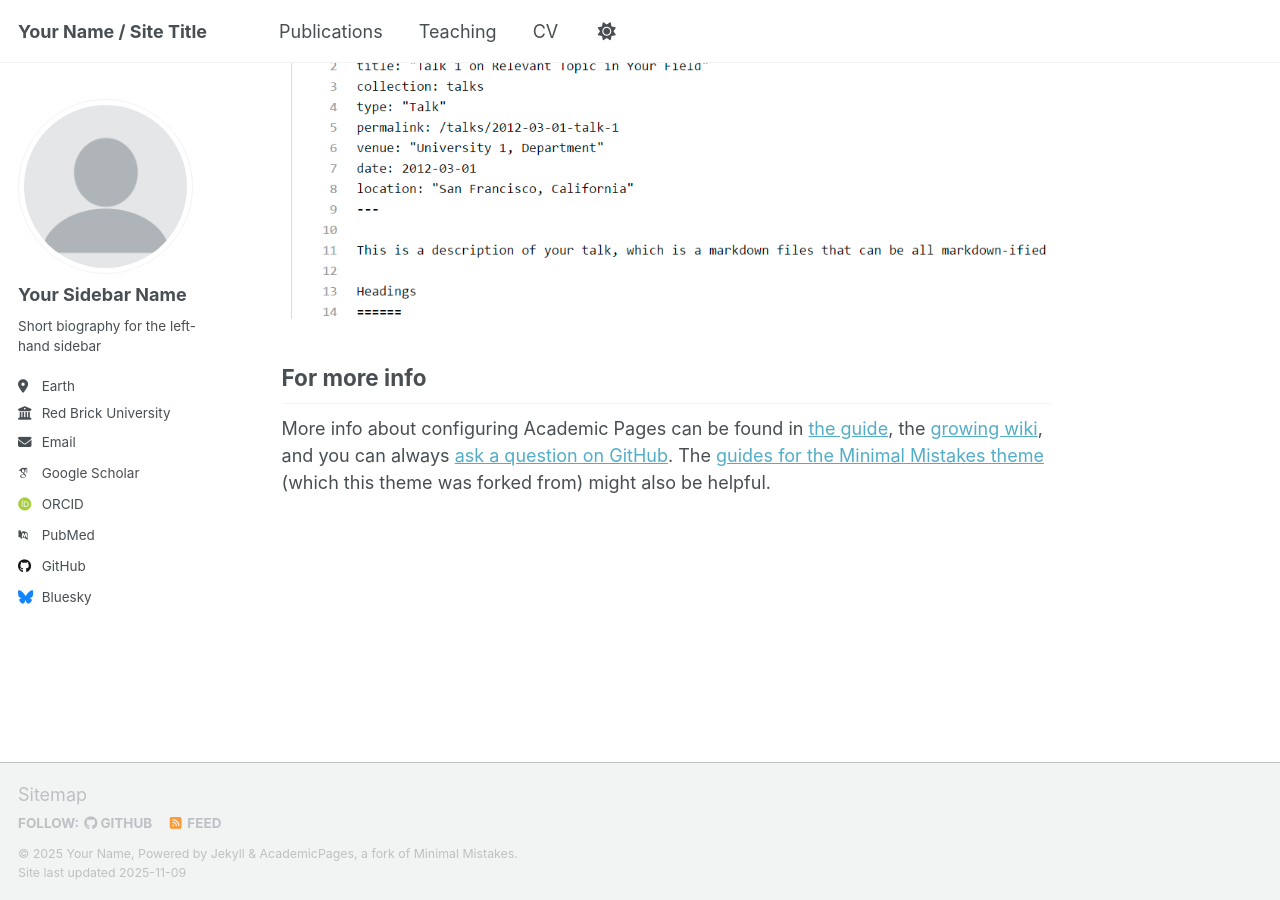
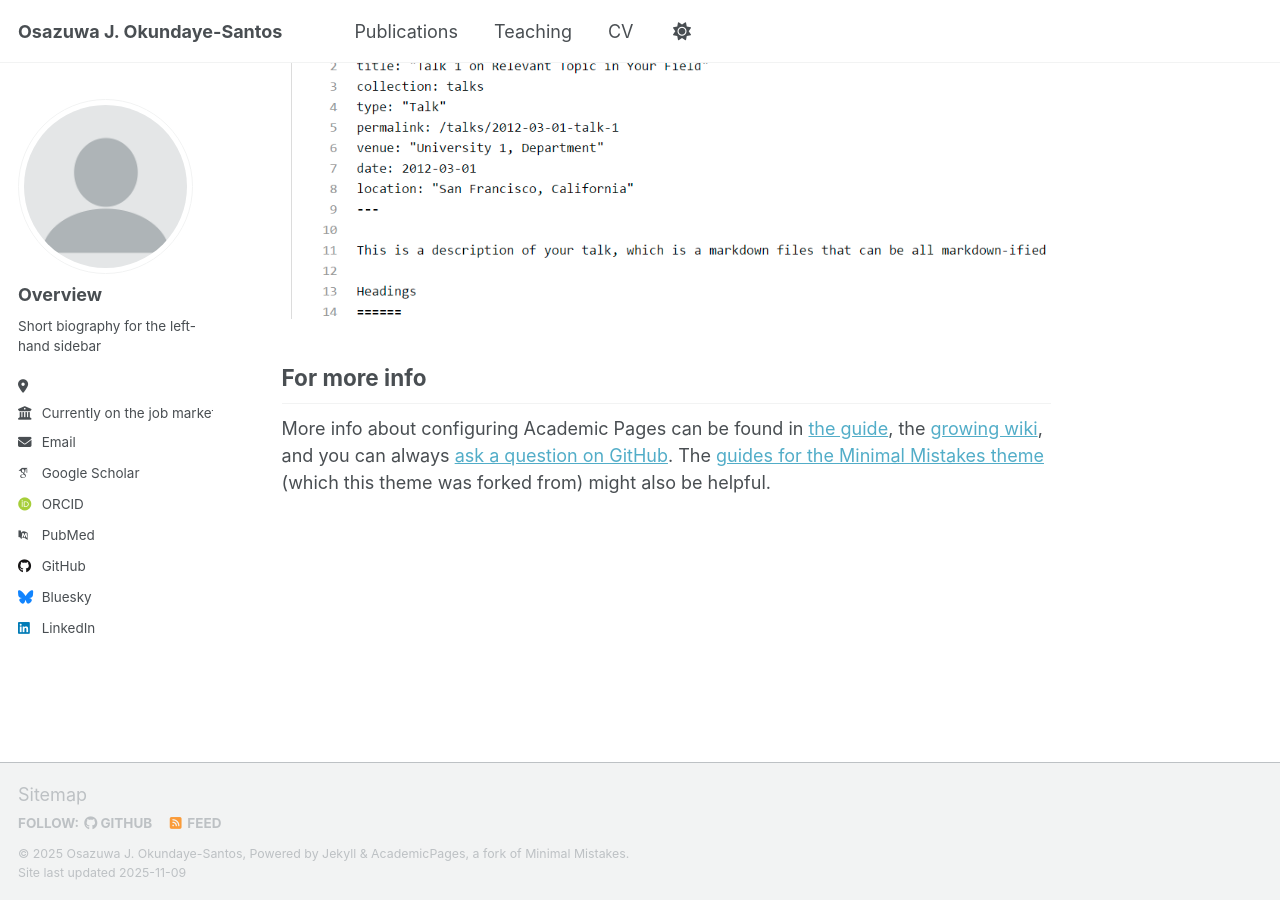
Before and after one commit to Awuzaso/awuzaso.github.io, a Jekyll site: the page built from _pages/about.md, in a window 1280 px wide and 900 px high, scrolled down 2852 px. Built offline with Jekyll 4.4.1, drawn with Linux system fonts in a browser that asks for light colours; some web fonts are replaced; a script that is not in the unit is left out.

Commit message:
Updated congig.yml

```diff
--- a/_config.yml
+++ b/_config.yml
@@ -9,11 +9,11 @@
 # Basic Site Settings
 locale                   : "en-US"
 site_theme               : "default" # Currently available options are "default", "air"
-title                    : "Your Name / Site Title"
+title                    : "Osazuwa J. Okundaye-Santos"
 title_separator          : "-"
-name                     : &name "Your Name"
-description              : &description "Your Name's academic portfolio"   # Update this with a general description of your site, this is the default if not overridden by a page
-url                      : https://academicpages.github.io # The base hostname & protocol for your site e.g. "https://[your GitHub username].github.io",
+name                     : &name "Osazuwa J. Okundaye-Santos"
+description              : &description "Osazuwa J. Okundaye-Santos' academic portfolio"   # Update this with a general description of your site, this is the default if not overridden by a page
+url                      : https://awuzaso.github.io # The base hostname & protocol for your site e.g. "https://[your GitHub username].github.io",
                                                            # or if you already have some other page hosted on Github then use "https://[your GitHub username].github.io/[Your Repo Name]"
 baseurl                  : "" # the subpath of your site, e.g. "/blog"
 repository               : "academicpages/academicpages.github.io"
@@ -24,13 +24,13 @@ repository               : "academicpages/academicpages.github.io"
 author:
   # Biographic information
   avatar           : "profile.png"
-  name             : "Your Sidebar Name"
+  name             : "Overview"
   pronouns         : # example: "she/her"
   bio              : "Short biography for the left-hand sidebar"
-  location         : "Earth"
-  employer         : "Red Brick University"
+  location         : ""
+  employer         : "Currently on the job market for industry and academic positions."
   uri              : # URL
-  email            : "none@example.org"
+  email            : "awuzaso@gmail.com"
 
   # Academic websites
   academia         : # URL
@@ -48,7 +48,7 @@ author:
   bitbucket        : # Username - Update with your username on the site
   codepen          : # Username
   dribbble         : # Username
-  github           : "academicpages"
+  github           : "Awuzaso"
   kaggle           : # Username
   stackoverflow    : # User number or user number and name (i.e., use "1" or "1/jeff-atwood")
 
@@ -63,7 +63,7 @@ author:
   keybase          : # Username
   instagram        : # Username
   lastfm           : # Username
-  linkedin         : # Username
+  linkedin         : "Awuzaso"
   mastodon         : # URL
   medium           : # URL
   pinterest        : # Username
```
